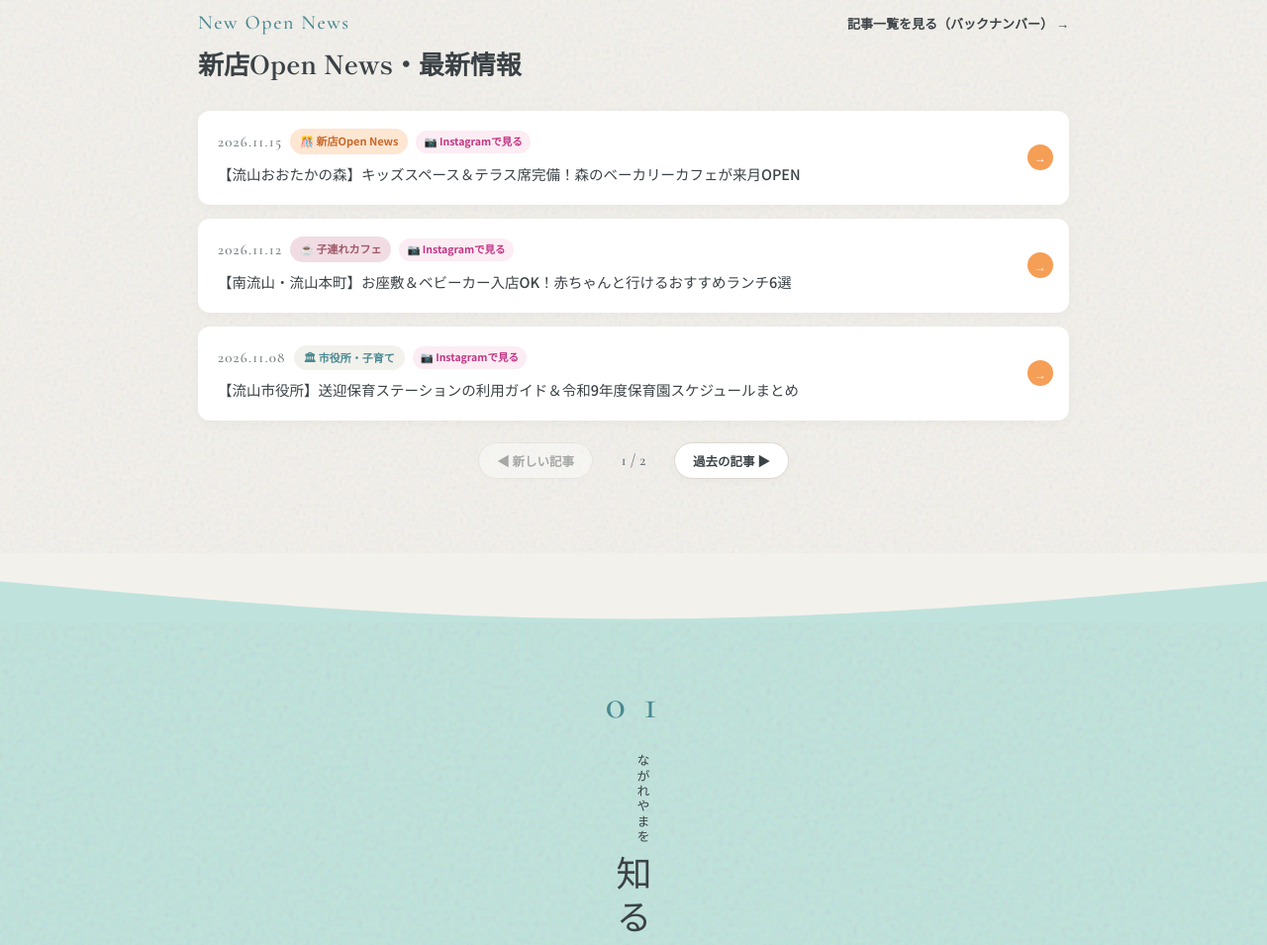
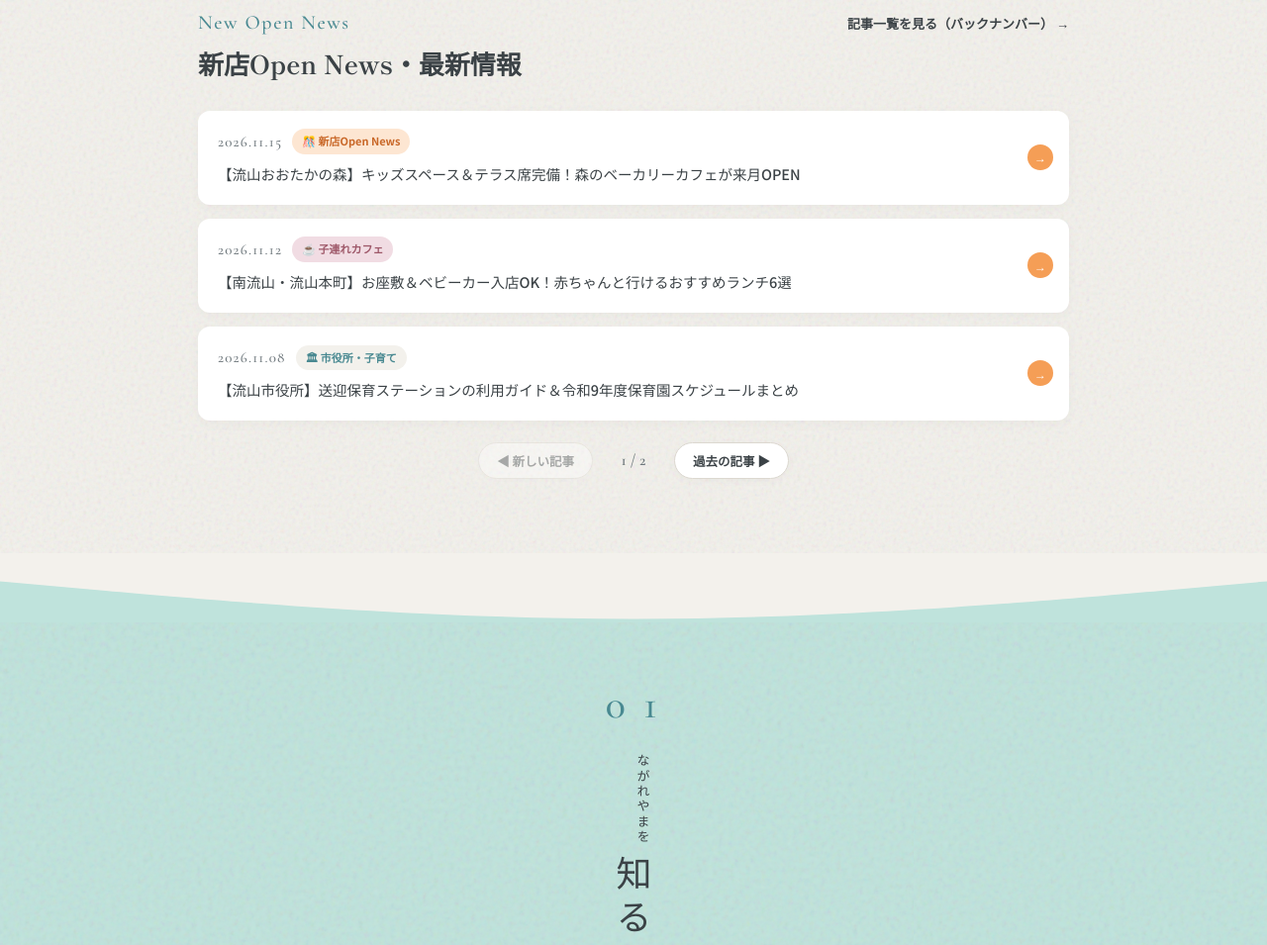
Before and after one commit to kazu583/nagareyama.city, a plain HTML site: page index.html in a window 1280 px wide. Shown: the part 1480-2435 px from the top of the page at 99% size. Drawn offline with nearby package versions, Linux system fonts and the light colour scheme.

Commit message:
Refactor news item display and remove ig-badge styles
Removed the ig-badge CSS class and updated news item rendering to use category-based configuration for tags and URLs.

```diff
--- a/index.html
+++ b/index.html
@@ -706,15 +706,6 @@
             box-shadow: 0 6px 18px rgba(0,0,0,0.06);
         }
 
-        .ig-badge {
-            font-size: 10.5px;
-            color: #c13584;
-            background: #fcecf3;
-            padding: 2px 8px;
-            border-radius: 12px;
-            font-weight: 700;
-        }
-
         .news-pager {
             display: flex;
             align-items: center;
@@ -987,7 +978,7 @@
         </div>
     </section>
 
-    <!-- 新店Open News・最新情報（Instagramリンク＋左右スライド＆全件バックナンバー対応） -->
+    <!-- 新店Open News・最新情報（カテゴリー別自動リンク判別＋左右スライド＆全件バックナンバー対応） -->
     <section class="crayon-texture" style="padding: 75px 24px;" id="newopen">
         <div class="content-inner">
             <div style="display: flex; justify-content: space-between; align-items: baseline; margin-bottom: 24px; flex-wrap: wrap; gap: 10px;">
@@ -1000,10 +991,8 @@
                 </button>
             </div>
 
-            <!-- ニュース一覧が自動描画されます -->
             <div class="news-list-container" id="newsListContainer"></div>
 
-            <!-- 左右スライド（ページ送り）コントロール -->
             <div class="news-pager" id="newsPager">
                 <button type="button" class="pager-btn" id="prevNewsBtn" onclick="slideNews(-1)">◀ 新しい記事</button>
                 <span class="pager-info" id="newsPageInfo">1 / 2</span>
@@ -1161,6 +1150,7 @@
                 <li><a href="#event">週末イベント</a></li>
                 <li><a href="#gov">流山市役所・子育て支援まとめ</a></li>
                 <li><a href="contact.html">情報提供・ご相談（やりとりフォーム）</a></li>
+                <li><a href="admin.html">管理者編集</a></li>
             </ul>
 
             <p style="font-size: 11px; color: var(--text-muted); text-align: center; margin-top: 35px;">
@@ -1191,54 +1181,79 @@
         }
 
         // ==========================================
-        // 新店Open News・最新情報データ（ここに記事を追加すると自動でバックナンバー化されます）
-        // ※ instagramUrl に各投稿のInstagram URLを貼ってください
+        // カテゴリー別の自動判別設定（タグ表示＆デフォルトの飛び先URL）
+        // ==========================================
+        const categoryConfig = {
+            newopen: {
+                tag: '🎊 新店Open News',
+                tagClass: 'orange',
+                defaultUrl: 'https://www.instagram.com/'
+            },
+            cafe: {
+                tag: '☕ 子連れカフェ',
+                tagClass: 'pink',
+                defaultUrl: 'https://www.instagram.com/'
+            },
+            city: {
+                tag: '🏛 市役所・子育て',
+                tagClass: '',
+                defaultUrl: 'https://www.city.nagareyama.chiba.jp/'
+            },
+            event: {
+                tag: '🎪 週末イベント',
+                tagClass: 'pink',
+                defaultUrl: 'https://www.otakanomori-sc.com/'
+            }
+        };
+
+        // ==========================================
+        // 新店Open News・最新情報データ
         // ==========================================
         const newsData = [
             {
                 date: '2026.11.15',
-                tag: '🎊 新店Open News',
-                tagClass: 'orange',
+                category: 'newopen',
                 title: '【流山おおたかの森】キッズスペース＆テラス席完備！森のベーカリーカフェが来月OPEN',
-                instagramUrl: 'https://www.instagram.com/'
+                url: ''
             },
             {
                 date: '2026.11.12',
-                tag: '☕ 子連れカフェ',
-                tagClass: 'pink',
+                category: 'cafe',
                 title: '【南流山・流山本町】お座敷＆ベビーカー入店OK！赤ちゃんと行けるおすすめランチ6選',
-                instagramUrl: 'https://www.instagram.com/'
+                url: ''
             },
             {
                 date: '2026.11.08',
-                tag: '🏛 市役所・子育て',
-                tagClass: '',
+                category: 'city',
                 title: '【流山市役所】送迎保育ステーションの利用ガイド＆令和9年度保育園スケジュールまとめ',
-                instagramUrl: 'https://www.instagram.com/'
+                url: 'https://www.city.nagareyama.chiba.jp/life/1000877/index.html'
             },
-            // --- 以下、バックナンバー（2ページ目） ---
             {
                 date: '2026.11.03',
-                tag: '🎊 新店Open News',
-                tagClass: 'orange',
+                category: 'newopen',
                 title: '【江戸川台】商店街に自家焙煎スペシャルティコーヒー＆焼き菓子の新店がオープン！',
-                instagramUrl: 'https://www.instagram.com/'
+                url: ''
             },
             {
                 date: '2026.10.28',
-                tag: '🎪 週末イベント',
-                tagClass: 'pink',
+                category: 'event',
                 title: '【流山おおたかの森】今年の駅前イルミネーション点灯式＆森のマルシェ開催日程まとめ',
-                instagramUrl: 'https://www.instagram.com/'
+                url: 'https://www.otakanomori-sc.com/'
             },
             {
                 date: '2026.10.20',
-                tag: '🎊 新店Open News',
-                tagClass: 'orange',
+                category: 'newopen',
                 title: '【南流山・木エリア】駐車場広々！家族で通える本格石窯ピザのお店がNEW OPEN',
-                instagramUrl: 'https://www.instagram.com/'
+                url: ''
             }
         ];
+
+        // 管理者ページ（admin.html）から追加された記事を先頭に自動合体する
+        const customNewsSaved = localStorage.getItem('nagareyama_biyori_custom_news_v1');
+        if (customNewsSaved) {
+            const customItems = JSON.parse(customNewsSaved);
+            newsData.unshift(...customItems);
+        }
 
         const NEWS_PER_PAGE = 3;
         let currentNewsPage = 0;
@@ -1254,17 +1269,21 @@
                 ? newsData
                 : newsData.slice(currentNewsPage * NEWS_PER_PAGE, (currentNewsPage + 1) * NEWS_PER_PAGE);
 
-            container.innerHTML = itemsToShow.map(item => `
-                <a href="${item.instagramUrl}" target="_blank" rel="noopener noreferrer" class="news-item-card">
-                    <div style="display: flex; gap: 8px; align-items: center; flex-wrap: wrap; margin-bottom: 6px;">
-                        <span class="en-serif" style="color: var(--text-muted); font-size: 15px;">${item.date}</span>
-                        <span class="pastel-tag ${item.tagClass}">${item.tag}</span>
-                        <span class="ig-badge">📷 Instagramで見る</span>
-                    </div>
-                    <div style="font-size: 14.5px; font-weight: 500;">${item.title}</div>
-                    <span class="orange-arrow" style="top: 50%; transform: translateY(-50%);">→</span>
-                </a>
-            `).join('');
+            container.innerHTML = itemsToShow.map(item => {
+                const config = categoryConfig[item.category] || { tag: 'お知らせ', tagClass: '', defaultUrl: '#' };
+                const targetUrl = item.url || config.defaultUrl;
+
+                return `
+                    <a href="${targetUrl}" target="_blank" rel="noopener noreferrer" class="news-item-card">
+                        <div style="display: flex; gap: 10px; align-items: center; flex-wrap: wrap; margin-bottom: 6px;">
+                            <span class="en-serif" style="color: var(--text-muted); font-size: 15px;">${item.date}</span>
+                            <span class="pastel-tag ${config.tagClass}">${config.tag}</span>
+                        </div>
+                        <div style="font-size: 14.5px; font-weight: 500;">${item.title}</div>
+                        <span class="orange-arrow" style="top: 50%; transform: translateY(-50%);">→</span>
+                    </a>
+                `;
+            }).join('');
 
             if (showAllNews) {
                 pager.style.display = 'none';
```
